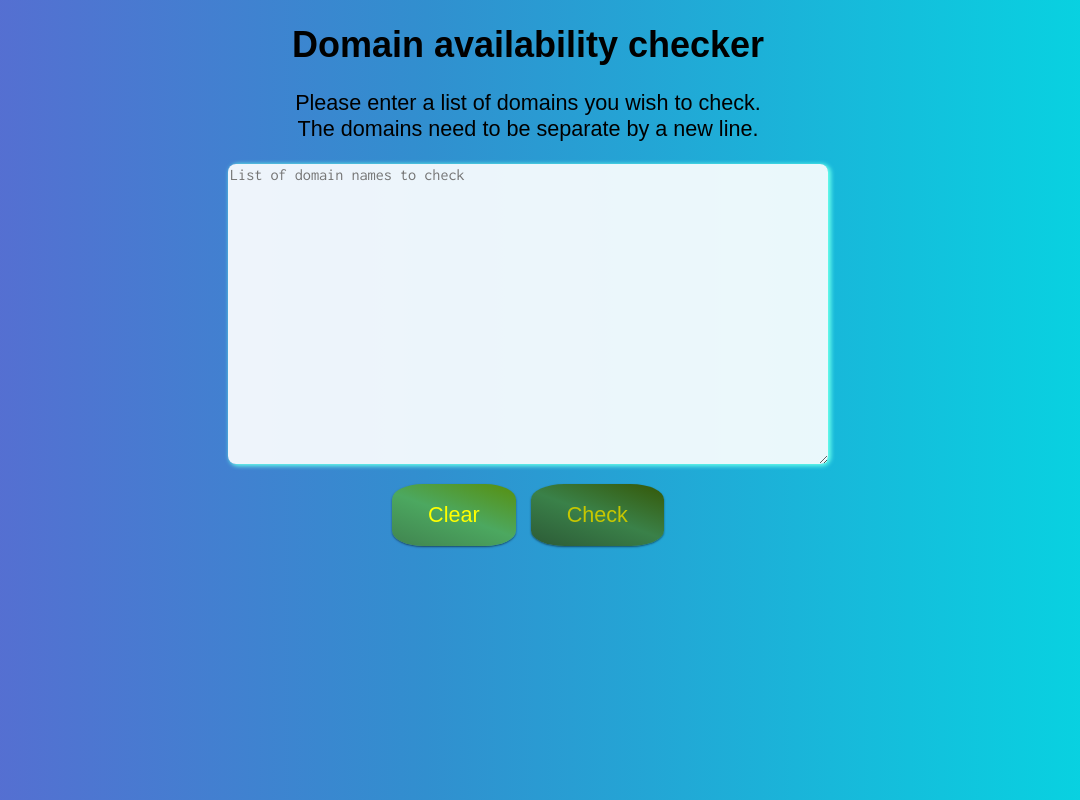
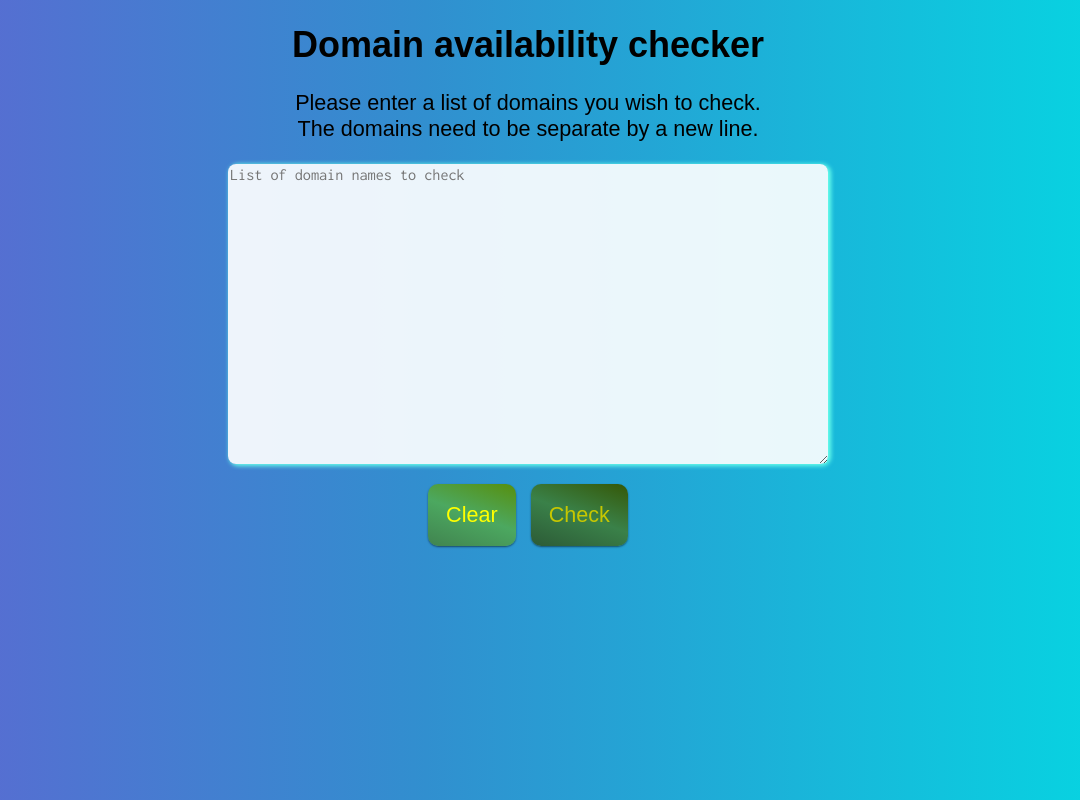
Before and after one commit to mendz/domain-availability-checker, a React (Create React App) app: page / in a window 1280 px wide. Shown: the whole page, without its empty margins (112-1192 px from the left). Built offline with nearby package versions, Linux system fonts and the light colour scheme; a web font is replaced by a local one.

Commit message:
update button style

```diff
--- a/src/components/UI/Button/Button.js
+++ b/src/components/UI/Button/Button.js
@@ -2,11 +2,19 @@ import React from 'react'
 
 import classes from './Button.module.css';
 
-const Button = ({ clicked, ...props }) => (
-   <button
-      className={classes.Button}
-      onClick={clicked}
-      {...props}>{props.children}</button>
-)
+const Button = ({ clicked, smaller, ...props }) => {
+   const classArr = [classes.Button];
+
+   if (smaller) {
+      classArr.push(classes.Smaller);
+   }
+
+   return (
+      <button
+         className={classArr.join(' ')}
+         onClick={clicked}
+         {...props}>{props.children}</button>
+   );
+}
 
 export default Button
--- a/src/components/UI/Button/Button.module.css
+++ b/src/components/UI/Button/Button.module.css
@@ -3,15 +3,20 @@
    box-shadow: 0 1px 2px rgba(1, 1, 1, 0.5);
    background: linear-gradient(20deg, #418550 2%, #4ca860 50%, #578f0e 100%);
    color: #ffff00;
-   padding: 1rem 2rem;
-   border-radius: 25%;
+   padding: 1rem 1rem;
+   border-radius: 10px;
    cursor: pointer;
    font-size: 1.2rem;
    transition: all 0.5s ease;
 }
 
+.Smaller {
+   padding: .5rem .5rem;
+   font-size: 1rem;
+}
+
 .Button:active {
-   transform: translateY(2px);
+   transform: translateY(1px);
    box-shadow: inset 0 3px 2px 3px rgba(1, 1, 1, 0.5);
 }
 
```
